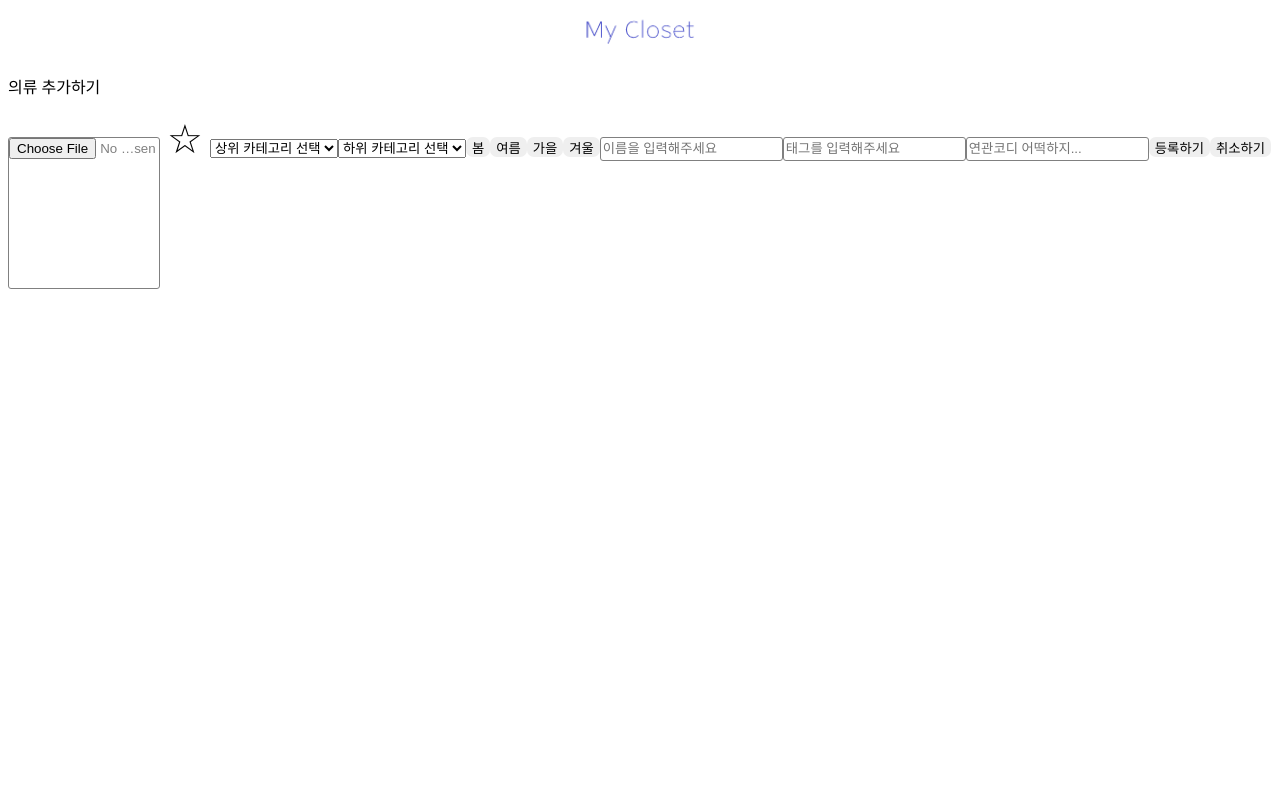
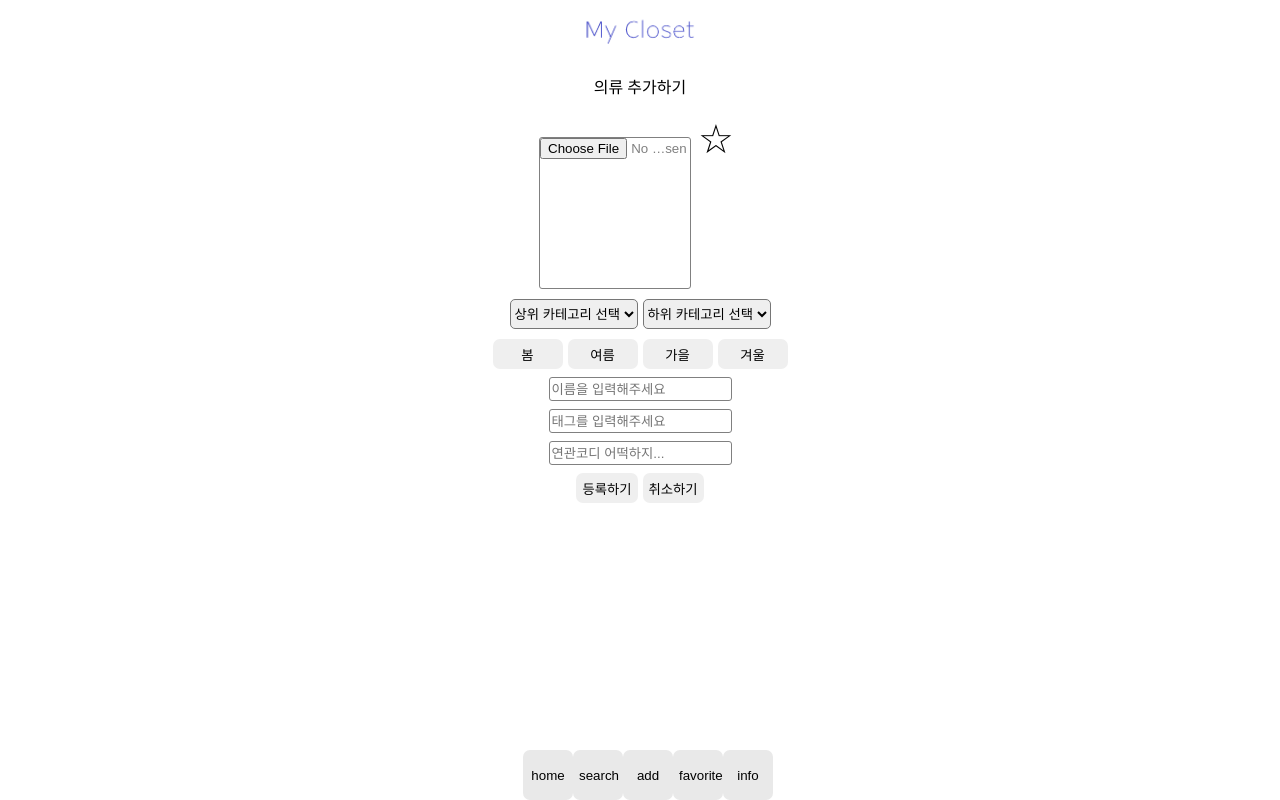
Before and after one commit to SoftwareEngineering04/SEP, a React (Create React App) app in the folder front/my_closet_front/: page /addcloth in a window 1280 px wide. Built offline with nearby package versions, Linux system fonts and the light colour scheme.

Commit message:
css 추가 (미완성)

```diff
--- a/front/my_closet_front/src/components/SeasonButton.js
+++ b/front/my_closet_front/src/components/SeasonButton.js
@@ -1,7 +1,7 @@
 import { useEffect, useState } from "react";
 import Button from "./Button";
 
-const SeasonButton = () => {
+const SeasonButton = (props) => {
   const [onSpring,setSpring] = useState(false);
   const [onSummer,setSummer] = useState(false);
   const [onFall,setFall] = useState(false);
@@ -30,12 +30,19 @@ const SeasonButton = () => {
   },[onSpring, onSummer, onFall, onWinter])
 
   return (
-    <>
-    <Button name={"봄"} value={'봄'} backgroundColor={springColor} onClick={handleSpringColor}/>
-    <Button name={"여름"} value={'여름'} backgroundColor={summerColor} onClick={handleSummerColor} />
-    <Button name={"가을"} value={'가을'} backgroundColor={fallColor} onClick={handleFallColor} />
-    <Button name={"겨울"} value={'겨울'} backgroundColor={winterColor} onClick={handleWinterColor}/>
-    </>
+    <div style={{textAlign:'center', margin:props.margin}}>
+    <Button name={"봄"} value={'봄'} backgroundColor={springColor}
+    onClick={handleSpringColor} width={props.width} height={props.height}
+    margin={'0 5px 0 0'}/>
+    <Button name={"여름"} value={'여름'} backgroundColor={summerColor}
+    onClick={handleSummerColor}  width={props.width} height={props.height}
+    margin={'0 5px 0 0'}/>
+    <Button name={"가을"} value={'가을'} backgroundColor={fallColor}
+    onClick={handleFallColor}  width={props.width} height={props.height}
+    margin={'0 5px 0 0'}/>
+    <Button name={"겨울"} value={'겨울'} backgroundColor={winterColor}
+    onClick={handleWinterColor}  width={props.width} height={props.height}/>
+    </div>
   );
 }
 
--- a/front/my_closet_front/src/components/Weather.js
+++ b/front/my_closet_front/src/components/Weather.js
@@ -40,8 +40,8 @@ function Weather()  {
         width:'100px',
         height:'100px'
       }}/>
-      <p style={{display:'inline'}}><b>temp : {temp}˚C</b></p>
-      <p style={{display:'inline'}}>   <b>weather : {weather}</b></p>
+      <p style={{display:'inline'}}><b>기온 : {temp}˚C</b></p>
+      <p style={{display:'inline'}}>   <b>날씨 : {weather}</b></p>
     </div>
   );
 }
--- a/front/my_closet_front/src/pages/AboutCloth.js
+++ b/front/my_closet_front/src/pages/AboutCloth.js
@@ -1,6 +1,6 @@
 import Header from "../components/Header";
 import Button from "../components/Button";
-
+//아직 css 안건듬
 const AboutCloth = (props) => {
   return(
     <>
--- a/front/my_closet_front/src/pages/AddCloth.js
+++ b/front/my_closet_front/src/pages/AddCloth.js
@@ -15,6 +15,7 @@ const AddColth = () => {
   }
   return(
     <>
+    <div style={{textAlign:'center'}}>
     <Header />
     <p>{'의류 추가하기'}</p>
     <Input type='file'
@@ -27,22 +28,28 @@ const AddColth = () => {
       border : 'none',
       fontSize : '40px',
       padding : 0,
-      lineHeight : 0
+      lineHeight : 0,
     }}
     onClick={handleFavorite}>{favorite}</button>
-    <select>
+    <div style={{display:'block', margin:'10px auto'}}>
+    <select style={{height:'30px', borderRadius:'5px', marginRight:'5px'}}>
       <option value={''}>{'상위 카테고리 선택'}</option>
     </select>
-    <select>
+    <select style={{height:'30px', borderRadius:'5px'}}>
       <option value={''}>{'하위 카테고리 선택'}</option>
     </select>
-    <SeasonButton />
-    <Input type="text" placeholder={'이름을 입력해주세요'}/>
-    <Input type="text" placeholder={'태그를 입력해주세요'}/>
-    <Input type="text" placeholder={'연관코디 어떡하지...'}/>
-    <Button value={'등록하기'} />
+    </div>
+    <SeasonButton width={'70px'} height={'30px'} margin={'5px auto'}/>
+    <Input type="text" placeholder={'이름을 입력해주세요'}
+    display={'block'} margin={'8px auto'}/>
+    <Input type="text" placeholder={'태그를 입력해주세요'}
+    display={'block'} margin={'8px auto'}/>
+    <Input type="text" placeholder={'연관코디 어떡하지...'}
+    display={'block'} margin={'8px auto'}/>
+    <Button value={'등록하기'} height={'30px'} margin={'0 5px 0 0'}/>
     <Link to='/main'>
-    <Button value={'취소하기'} /></Link>
+    <Button value={'취소하기'} height={'30px'}/></Link>
+    </div>
     <BottomMenu />
     </>
   );
--- a/front/my_closet_front/src/pages/ChangeInfo.js
+++ b/front/my_closet_front/src/pages/ChangeInfo.js
@@ -41,9 +41,9 @@ const ChangeInfo = () => {
     placeholder={'비밀번호 확인'} /></div>
 
     <Link to='/myinfo'>
-    <Button value={'저장하기'} height={'25px'}/></Link>
+    <Button value={'저장하기'} height={'30px'} margin={'0 5px 0 0'}/></Link>
     <Link to='/myinfo'>
-    <Button value={'뒤로가기'} height={'25px'}/></Link>
+    <Button value={'뒤로가기'} height={'30px'}/></Link>
     </div>
     <BottomMenu />
     </>
--- a/front/my_closet_front/src/pages/ClothList.js
+++ b/front/my_closet_front/src/pages/ClothList.js
@@ -14,16 +14,19 @@ const ClothList = () => {
   return(
     <>
     <Header />
-    <select>
+    <div style={{textAlign:'center'}}>
+    <div style={{margin:'10px auto'}}>
+    <select style={{padding:'5px', borderRadius:'5px'}}>
       <option value={''}>{'상위 카테고리'}</option>
     </select>
-    <select>
+    <select style={{padding:'5px', borderRadius:'5px'}}>
       <option value={''}>{'상위 카테고리'}</option>
     </select>
-    <select>
+    <select style={{padding:'5px', borderRadius:'5px'}}>
       <option value={''}>{'정렬 방식'}</option>
     </select>
-    <SeasonButton />
+    </div>
+    <SeasonButton width={'70px'} height={'30px'}/>
     <div>
       <p>{'의류 목록 출력해야함...'}</p>
     {<ul>
@@ -33,6 +36,7 @@ const ClothList = () => {
       ))}
     </ul>}
     </div>
+    </div>
     <BottomMenu />
     </>
   );
--- a/front/my_closet_front/src/pages/MyInfo.js
+++ b/front/my_closet_front/src/pages/MyInfo.js
@@ -11,7 +11,7 @@ const MyInfo = () => {
     <div style={{textAlign:'center'}}>
     <div style={{marginLeft:'70px', marginBottom:'50px'}}>{'나의 회원정보'}
     <Link to='/'>
-    <Button value={'로그아웃'} margin={'0px 70px'}/></Link></div>
+    <Button value={'로그아웃'} margin={'0px 70px'} height={'30px'}/></Link></div>
 
     <div style={{display:'block', margin:'10px auto'}}>
     <label htmlFor={'name'}>{'이름 '}</label>
@@ -34,10 +34,11 @@ const MyInfo = () => {
     disabled={true} /></div>
 
     <Link to='/changeinfo' style={{textDecoration:'none'}}>
-    <Button value={'회원 정보 수정하기'} display={'block'} margin={'10px auto'}/></Link>
+    <Button value={'회원 정보 수정하기'} display={'block'}
+     margin={'10px auto'} height={'30px'}/></Link>
     <Link to='/main'>
-    <Button value={'확인'} margin={'0px 10px'}/></Link>
-    <Button value={'회원 탈퇴'} margin={'0px 10px'}/>
+    <Button value={'확인'} margin={'0px 10px'} height={'30px'}/></Link>
+    <Button value={'회원 탈퇴'} margin={'0px 10px'} height={'30px'}/>
     </div>
     <BottomMenu />
   </>
```
